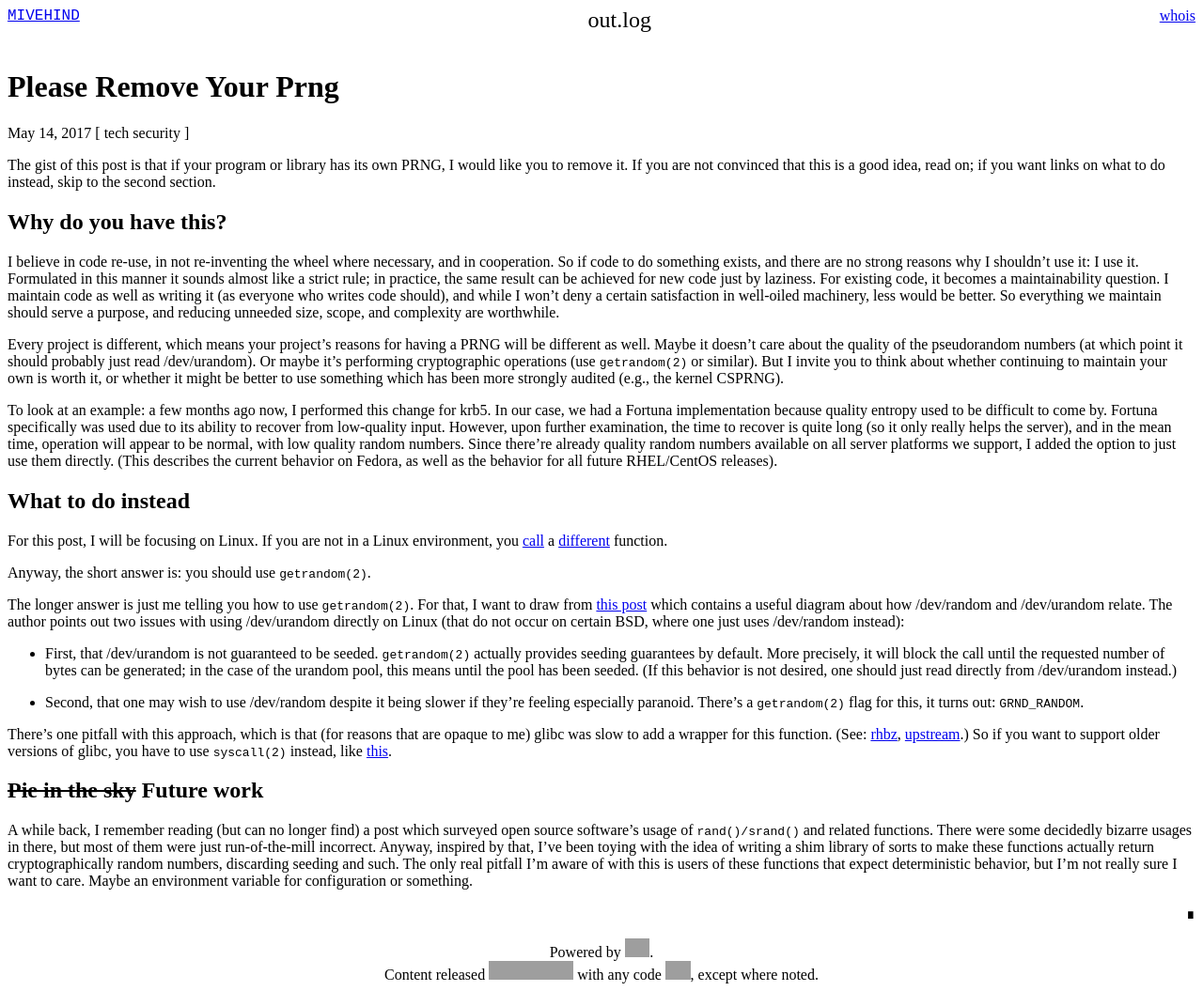
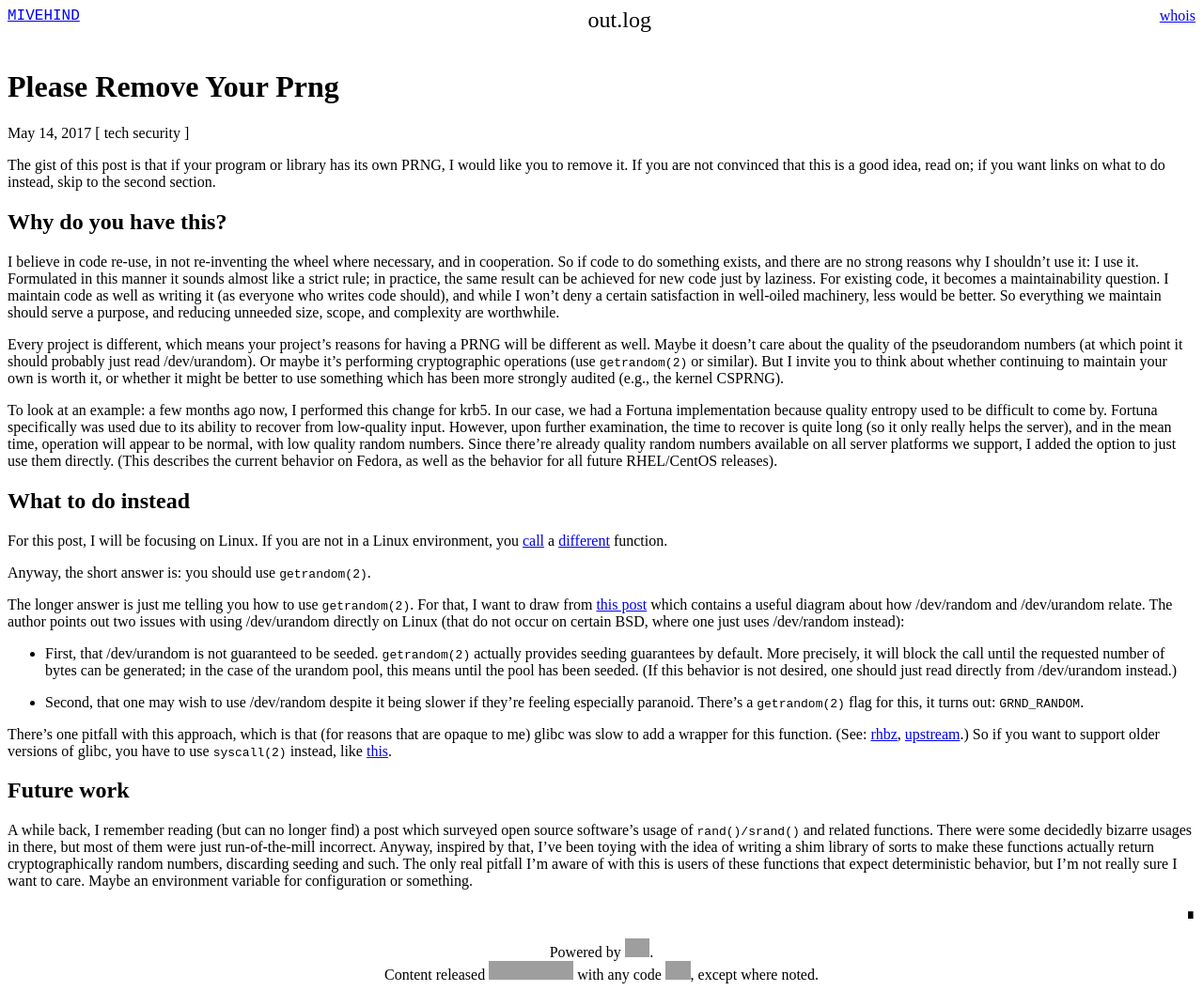
Before and after one commit to frozencemetery/mivehind.net, a Jekyll site: the page built from _posts/2017-05-14-please-remove-your-prng.md, in a window 1280 px wide. Shown: the whole page at 94% size. Built offline with Jekyll 4.4.1, drawn with Linux system fonts in a browser that asks for light colours; Markdown is read by kramdown in place of the engine named in the settings; grey boxes are pictures that could not be loaded.

Commit message:
[post] Markdown implementations don't agree on strikethrough
So just nix the joke.

```diff
--- a/_posts/2017-05-14-please-remove-your-prng.md
+++ b/_posts/2017-05-14-please-remove-your-prng.md
@@ -74,7 +74,7 @@ opaque to me) glibc was slow to add a wrapper for this function.  (See:
 want to support older versions of glibc, you have to use `syscall(2)` instead,
 like [this](https://github.com/krb5/krb5/blob/master/src/lib/crypto/krb/prng.c#L102-L128).
 
-# ~~Pie in the sky~~ Future work
+# Future work
 
 A while back, I remember reading (but can no longer find) a post which
 surveyed open source software's usage of `rand()/srand()` and related
```
